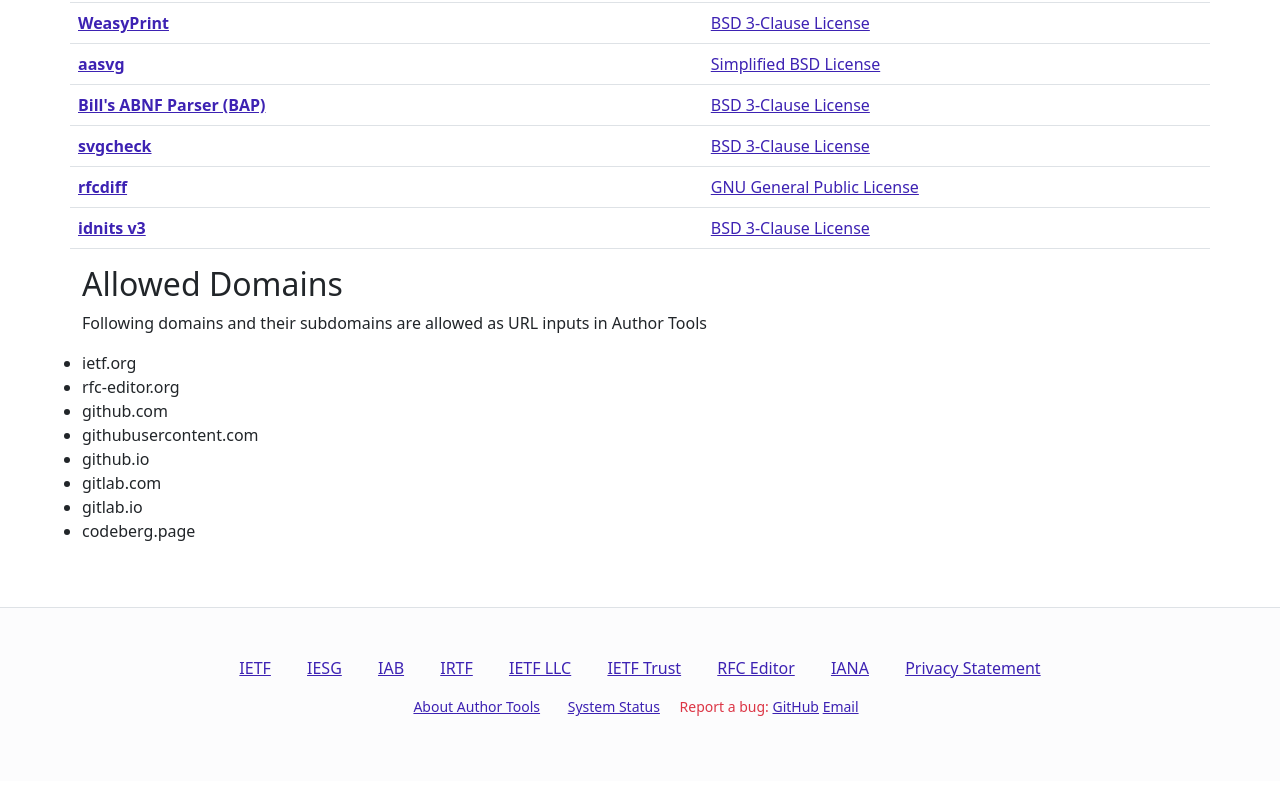
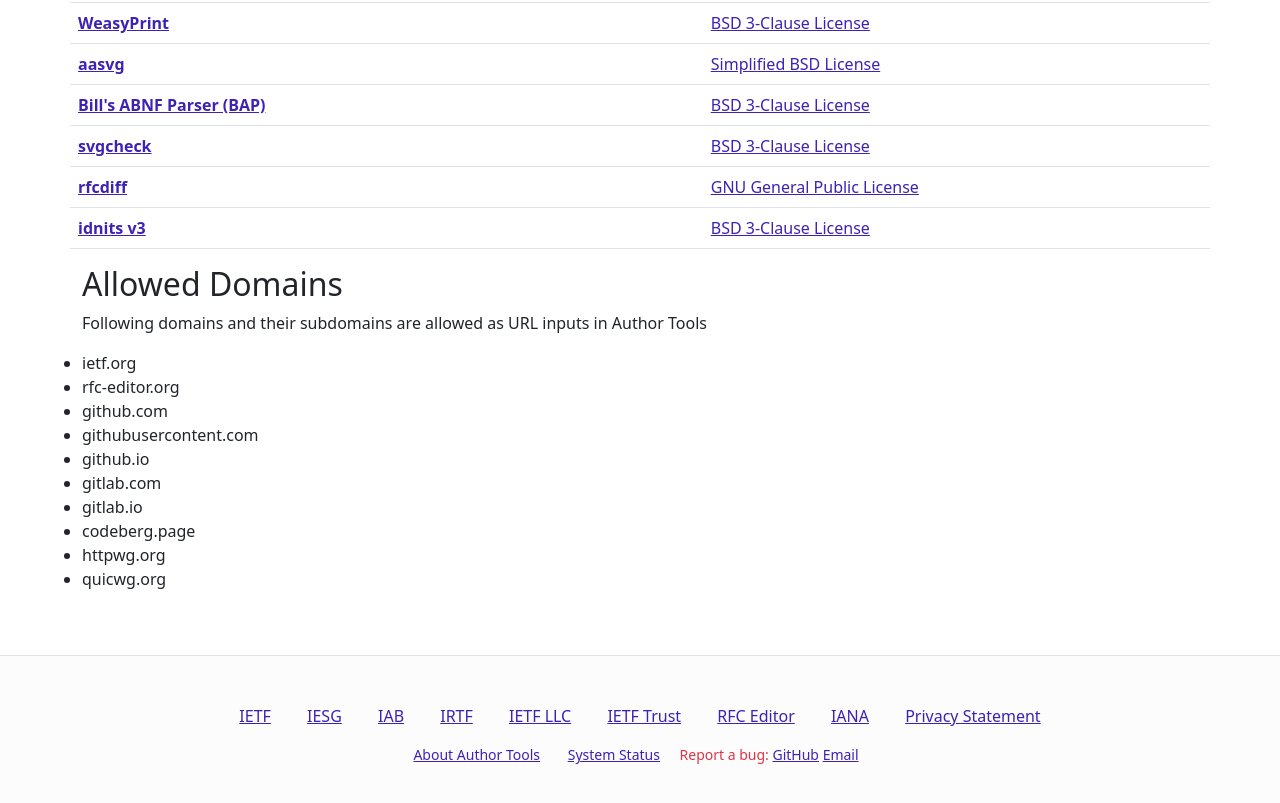
Before and after one commit to ietf-tools/author-tools, a website: page static/about.html in a window 1280 px wide. Shown: the part 590-1393 px from the top of the page. Before the commit the page ends 1371 px from the top, so only its background shows below. Drawn offline with nearby package versions, Linux system fonts and the light colour scheme; no server answers; some icons are missing; a web font is replaced by a local one.

Commit message:
chore: Add httpwg.org and quicwg.org to allowed domains (#577)
* chore: Add httpwg.org and quicwg.org to allowed domains

* docs: Update allowed domain list

```diff
--- a/static/about.html
+++ b/static/about.html
@@ -192,6 +192,8 @@
             <li>gitlab.com</li>
             <li>gitlab.io</li>
             <li>codeberg.page</li>
+            <li>httpwg.org</li>
+            <li>quicwg.org</li>
           </ul>
         </div>
       </div>
```
Also changed, not shown: 1 other file.
